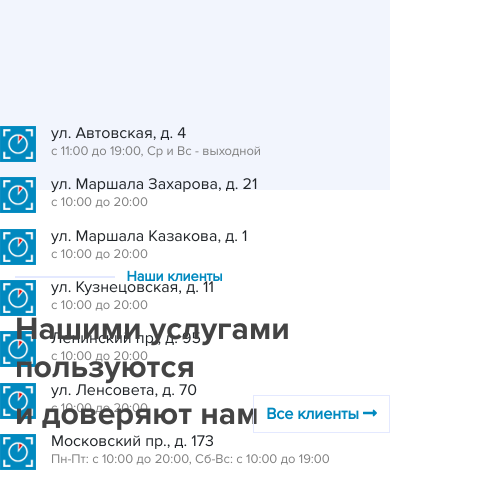
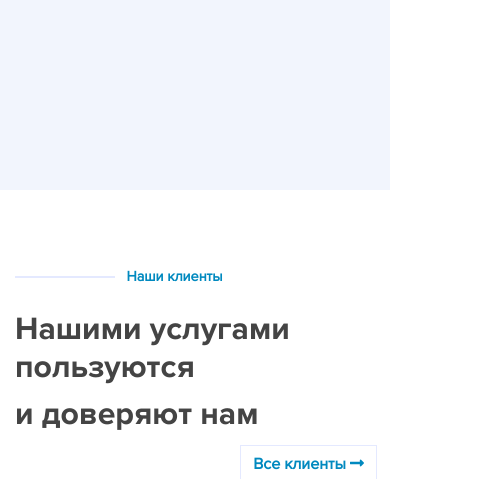
Before and after one commit to dragoonzx/test, a website: page client/index.html in a window 390 px wide. Shown: the part 630-1109 px from the top of the page, 491 px wide, since content can reach past the window. Drawn offline with Linux system fonts and the light colour scheme.

Commit message:
mobile v0.8

```diff
--- a/client/index.html
+++ b/client/index.html
@@ -28,7 +28,7 @@
             <h2>Ждем Вас по любому пункту приема</h2>
             <h2>в Санкт-Петербурге</h2>
           </div>
-          <div class="col-sm-4">
+          <div class="col-sm-4 button-adapt">
             <button
               type="button"
               class="float-right add-button btn btn-outline-primary"
@@ -47,7 +47,7 @@
               allowfullscreen="true"
             ></iframe>
           </div>
-          <div class="col-sm-4">
+          <div class="col-sm-4 list-adapt">
             <div class="row" style="padding-top:0px;height:51.3px">
               <img src="img/1x/Ресурс 6.png" width="36px" height="36px" />
               <div>
@@ -187,7 +187,7 @@
         </div>
       </div>
     </div>
-    <div class="container clients">
+    <div class="container clients over">
       <div id="line">
         <hr noshade class="line" />
         <h3 class="line-text">Наши клиенты</h3>
@@ -197,7 +197,7 @@
           <h2>Нашими услугами пользуются</h2>
           <h2>и доверяют нам</h2>
         </div>
-        <div class="col-sm-4">
+        <div class="col-sm-4 button-adapt2">
           <button
             type="button"
             class="float-right add-button btn btn-outline-primary"
@@ -206,7 +206,7 @@
           </button>
         </div>
       </div>
-      <div class="slider">
+      <div class="slider slider-adapt">
         <img src="img/1x/Ресурс 1.png" class="company-logo" />
         <img src="img/1x/Ресурс 2.png" class="company-logo" />
         <img src="img/1x/Ресурс 3.png" class="company-logo" />
@@ -227,7 +227,7 @@
           <h2>Новости компании, акции</h2>
           <h2>и спецпредложения</h2>
         </div>
-        <div class="col-sm-4">
+        <div class="col-sm-4 button-adapt3">
           <button
             type="button"
             class="float-right add-button btn btn-outline-primary"
@@ -285,7 +285,7 @@
         <div class="row">
           <div class="col-sm-1"></div>
           <div
-            class="col-sm-7"
+            class="col-sm-7 footer-list-adaptive"
             style="display: flex;align-items: center; padding-left:0"
           >
             <a href="#" class="footer-button">О компании</a>
@@ -295,7 +295,7 @@
             <a href="#" class="footer-text footer-button">Новости</a>
             <a href="#" class="footer-text footer-button">Контакты</a>
           </div>
-          <div class="col-sm-3">
+          <div class="col-sm-3 foot-num">
             <h4 class="float-right" style="margin-bottom:0px;padding-top:18px">
               +7 812 741 98 87
             </h4>
@@ -340,16 +340,16 @@
           <div class="col-sm-1"></div>
           <div class="col-sm-6">
             <div class="row">
-              <h2
+              <h2 class="text-foot"
                 style="font-size:large;padding-top:3px;margin-bottom:0;color:#808080"
               >
                 МЫ ПРИНИМАЕМ:
               </h2>
-              <img src="./img/1x/pay.png" style="padding-left:5px" />
+              <img src="./img/1x/pay.png" style="padding-left:5px; width:340px" class="foot-img-adapt" />
             </div>
           </div>
           <div class="col-sm-4">
-            <div class="row" style="float:right;padding-right:15px">
+            <div class="row text-foot" style="float:right;padding-right:15px;padding-bottom:40px">
               <h2
                 style="font-size:large;padding-top:3px;margin-bottom:0;color:#808080"
               >
--- /dev/null
+++ b/client/sass/adaptive.sass
@@ -0,0 +1,16 @@
+@mixin screen($size)
+  $desktop: "(min-width: 1024px)"
+  $tablet: "(min-width: 768px) and (max-width: 1023px)"
+  $mobile: "(max-width: 767px)"
+  @if $size == desktop
+    @media only screen and #{$desktop}
+      @content
+  @else if $size == tablet
+    @media only screen and #{$tablet}
+      @content
+  @else if $size == mobile
+    @media only screen and #{$mobile}
+      @content
+  @else
+    @media only screen and #{$size}
+      @content
--- a/client/sass/style.sass
+++ b/client/sass/style.sass
@@ -1,9 +1,12 @@
 @import "../sass/fonts.sass"
+@import "adaptive"
 
 $myColor: red
 $font-stack: "ProximaNova"
 $font-stack-bold: "ProximaNovaBold"
 $backColor: #F2F5FD
+
+
 
 
 h1
@@ -22,6 +25,21 @@ h4
   font: 100% $font-stack-bold
   font-weight: bold
   color: #444444
+.button-adapt
+  @include screen('mobile')
+    padding-top: 50px
+    margin-right: 13px
+.button-adapt2
+  @include screen('mobile')
+    padding-top: 50px
+    margin-right: 13px
+.button-adapt3
+  @include screen('mobile')
+    padding-top: 50px
+    margin-right: 13px
+.slider-adapt
+  @include screen('mobile')
+    padding-top: 40px !important
 .add-email
   font: 100% $font-stack
   font-weight: bold
@@ -84,6 +102,8 @@ h4
   top: -317.5px
 .news-pics
   padding-top: 60px
+  @include screen('mobile')
+    padding-top: 30px
 .news-text
   position: absolute
   display: block
@@ -93,12 +113,28 @@ h4
   font: 100% $font-stack
 .footer-text
   padding-left: 20px
+  @include screen('mobile')
+    padding-left: 0px
+.footer-list-adaptive
+  @include screen('mobile')
+    display: grid !important
+    padding-left: 15px !important
+.foot-num
+  @include screen('mobile')
+    display: grid
 .company-logo
-  margin-left: 80px
-
+  margin-left: 87px
+  @include screen('mobile')
+    margin-left: 46px
+.company-logo:hover
+  opacity: 0.8
+.list-adapt
+  @include screen('mobile')
+    display: none
 .after-text
   padding-top: 53px
-
+  @include screen('mobile')
+    padding-top: 5px
 .btn
   border-radius: 0 !important
   font: 100% $font-stack
@@ -122,7 +158,9 @@ h4
   position: absolute
   bottom: 9px
   right: 0px
-
+.over
+  @include screen('mobile')
+    overflow: hidden
 #map
   background-color: $backColor
 
@@ -132,10 +170,16 @@ h4
 
 .news
   height: 675px
-
+.foot-img-adapt
+  @include screen('mobile')
+    padding-left: 15px !important
+    width: 250px !important
+.text-foot
+  @include screen('mobile')
+    padding-left: 15px
+    float: left !important
 .footer
   background-color: $backColor
-  height: 360px
 
 #footer
   background-color: $backColor
```
Also changed, not shown: client/style/adaptive.css (added), client/style/style.css, 2 other files.
